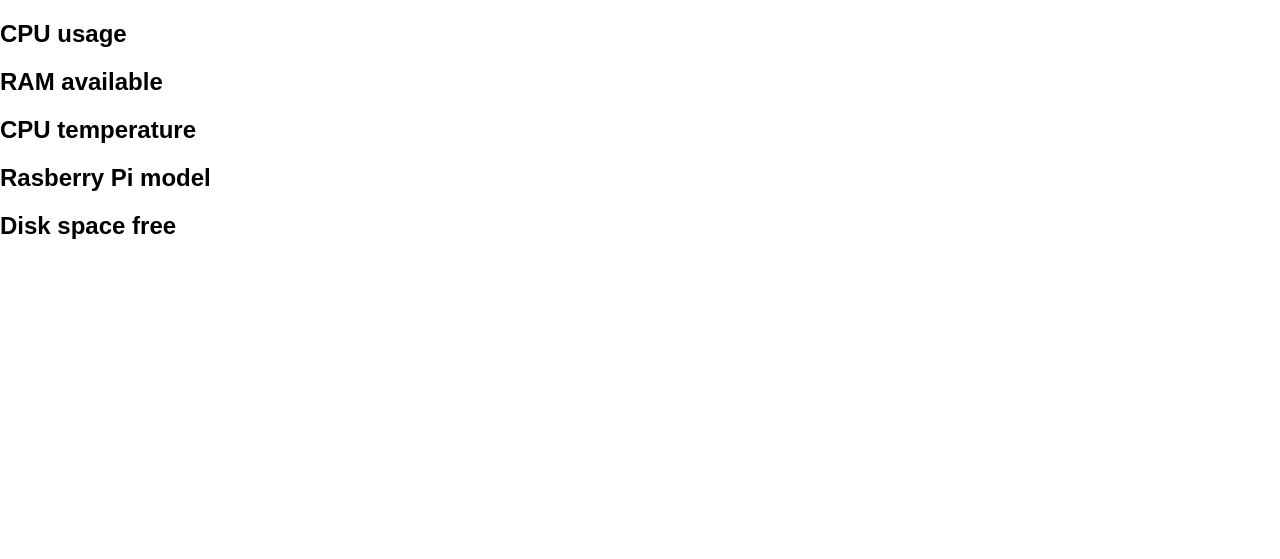
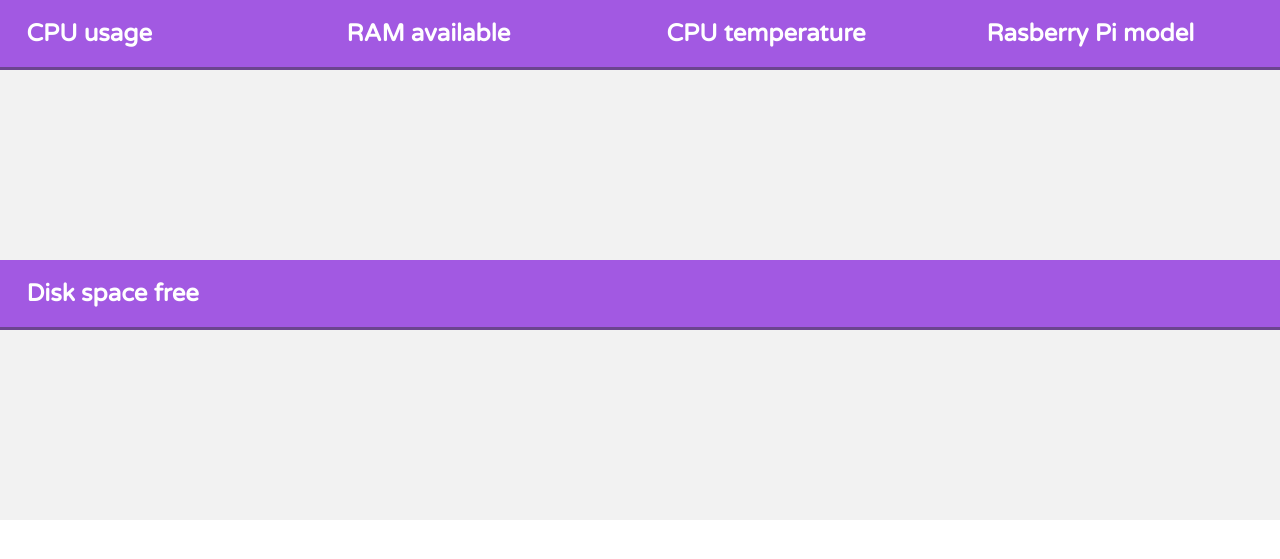
Before and after one commit to PurpleStripedUnicorn/raspberry-pi-html-monitor, a PHP site: page / in a window 1280 px wide. Shown: the top 559 px of the page. Run offline with PHP 8.4, Linux system fonts and the light colour scheme; data that the repository does not hold is empty.

Commit message:
Added some more style changes to the main page

```diff
--- a/html/css/main.css
+++ b/html/css/main.css
@@ -1,5 +1,49 @@
+
+@import url('https://fonts.googleapis.com/css?family=Varela+Round&display=swap');
 
 body {
     margin: 0;
-    font-family: sans-serif;
+    font-family: 'Varela Round', sans-serif;
 }
+
+/* styling for main statistics blocks */
+.blocks_container {
+    display: flex;
+    flex-direction: row;
+    flex-wrap: wrap;
+}
+
+    .block {
+        flex-grow: 1;
+        flex-shrink: 0;
+        flex-basis: 260px;
+        height: 260px;
+        display: grid;
+        grid-template-columns: 100%;
+        grid-template-rows: auto 1fr;
+        overflow: hidden;
+    }
+
+        .block .top {
+            background: #a259e2;
+            color: white;
+            margin: 0;
+            padding: .8em 1.1em;
+            white-space: nowrap;
+            border-bottom: 3px solid #6c458f;
+        }
+
+        .block .body {
+            background: #f2f2f2;
+            color: #444;
+        }
+
+            .big_stat {
+                height: 100%;
+                width: 100%;
+                display: flex;
+                align-items: center;
+                justify-content: center;
+                font-size: 3em;
+                font-weight: bold;
+            }
--- a/html/js/build.js
+++ b/html/js/build.js
@@ -12,7 +12,8 @@ function block (title, statname) {
             return `<div class="block">
                         <h2 class="top">` + title + `</h2>
                         <div class="body">
-                            <div class="big_stat" data-out="` + statname + `">
+                            <div class="big_stat">
+                                <span data-out="` + statname + `"></span>
                             </div>
                         </div>
                     </div>`
```
